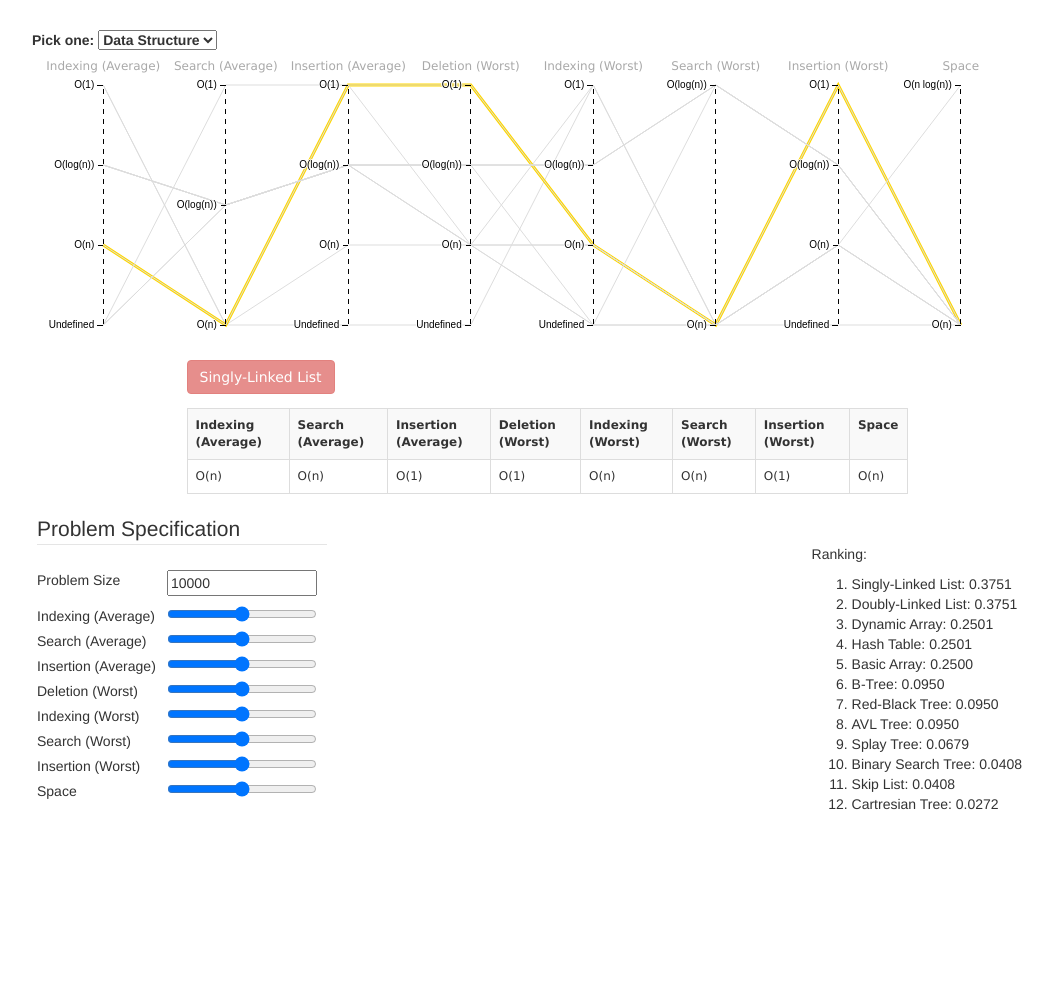
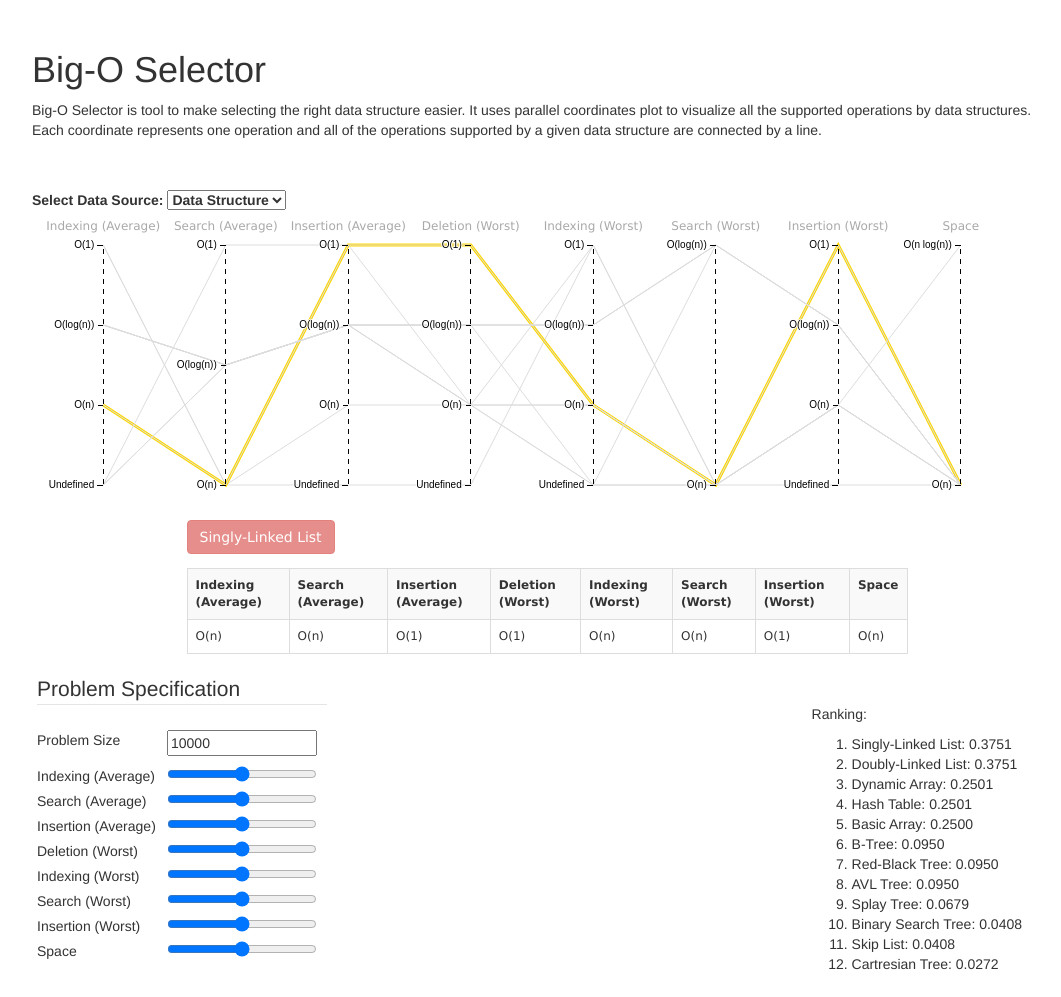
Before and after one commit to masrab/bigoselector, a plain HTML site: page index.html in a window 1280 px wide. Shown: the whole page, without its empty margins (93-1154 px from the left). Before the commit the page ends 841 px from the top, so only its background shows below. Drawn offline with nearby package versions, Linux system fonts and the light colour scheme.

Commit message:
add header and description

```diff
--- a/index.html
+++ b/index.html
@@ -104,7 +104,10 @@ div#ranking {
 </head>
 <body>
   <div id='container'>
-    <label>Pick one:
+<h1>Big-O Selector</h1>
+<p>Big-O Selector is tool to make selecting the right data structure easier. It uses parallel coordinates plot to visualize all the supported operations by data structures. Each coordinate represents one operation and all of the operations supported by a given data structure are connected by a line.</p>
+<br> <br>
+    <label>Select Data Source:
       <select name="source_select" id="source_select">
         <option value="ds.csv" selected>Data Structure</option>
         <option value="heap.csv">Heap</option>
```
